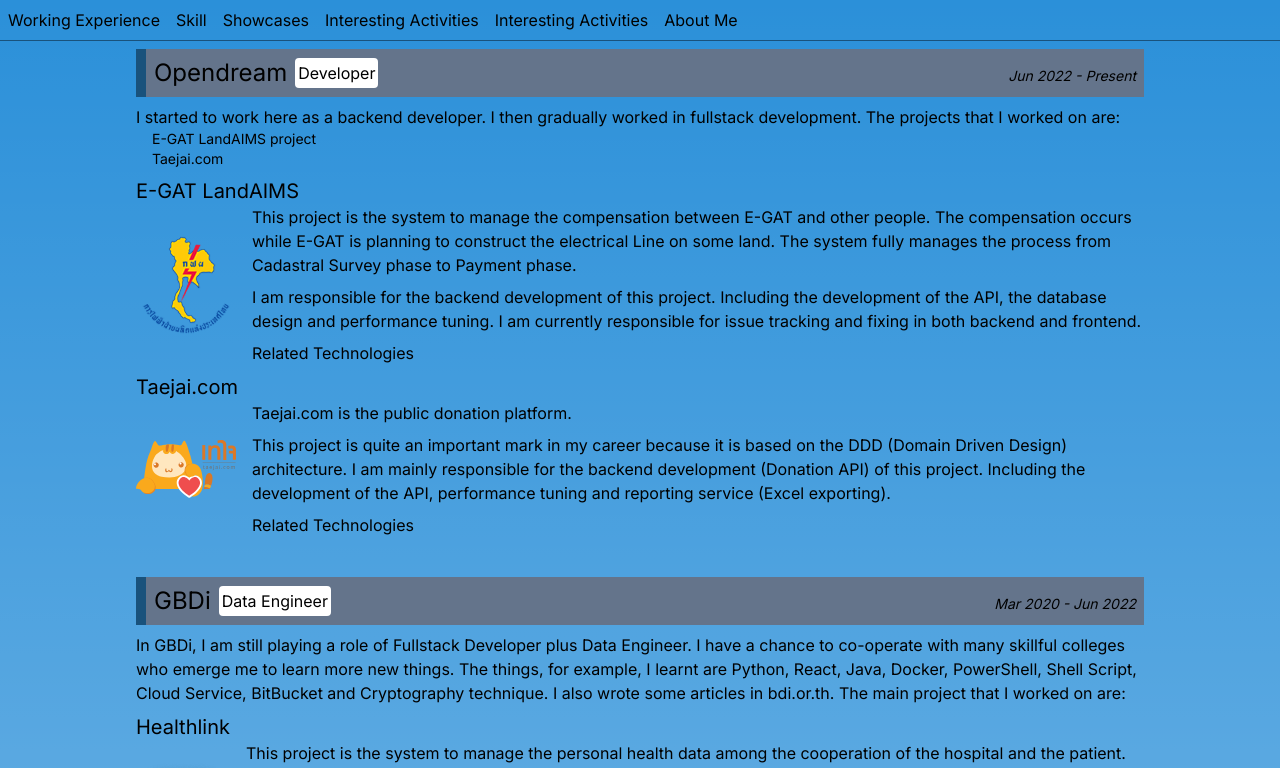
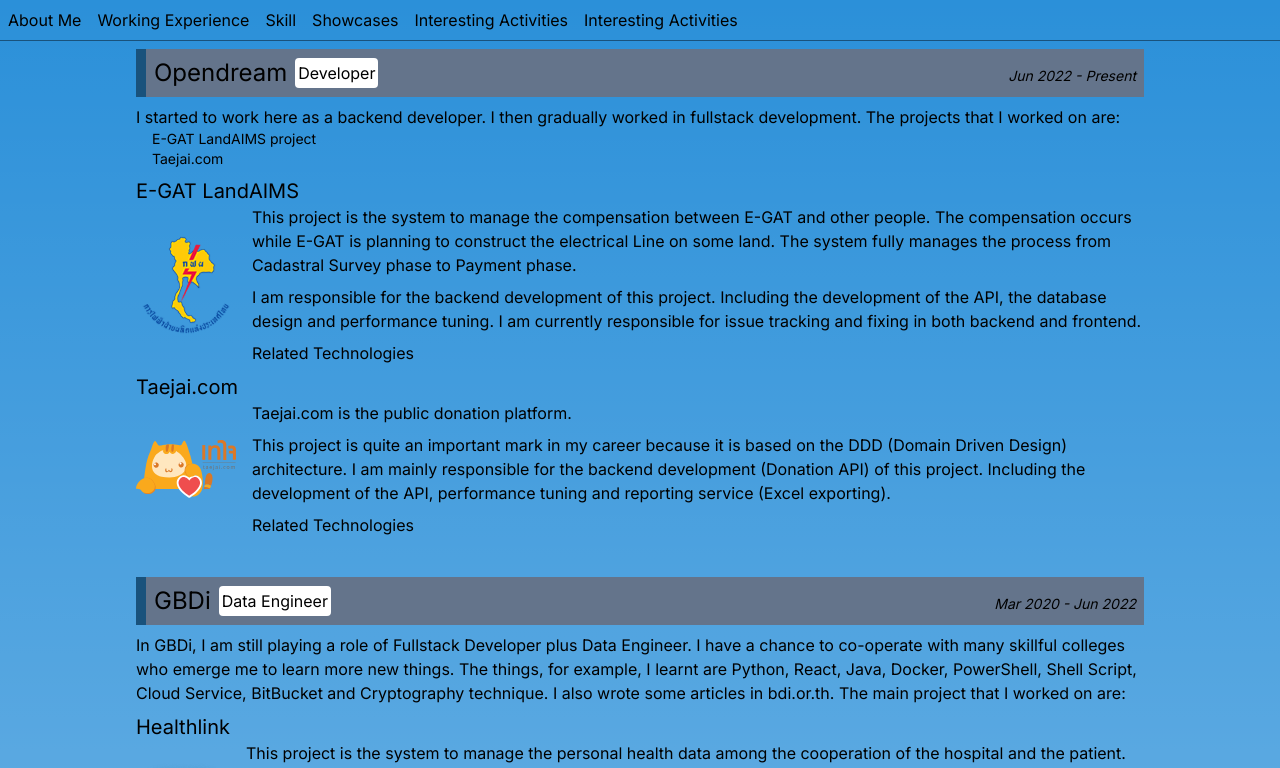
Before and after one commit to pranithan-kang/pranithan-kang.github.io, a Next.js app: page / in a window 1280 px wide. Shown: the top 768 px of the page. Built offline with nearby package versions, Linux system fonts and the light colour scheme.

Commit message:
move about me to be the first item of menu

```diff
--- a/src/components/menu.tsx
+++ b/src/components/menu.tsx
@@ -2,6 +2,9 @@
   return (
     <nav className="p-2 border-b-[1px] border-[#19527C]">
       <ul className="flex space-x-4">
+        <li>
+          <a href="/about">About Me</a>
+        </li>
         <li>
           <a href="/work-experience">Working Experience</a>
         </li>
@@ -17,9 +20,6 @@
         <li>
           <a href="/certificate">Interesting Activities</a>
         </li>
-        <li>
-          <a href="/about">About Me</a>
-        </li>
       </ul>
     </nav>
   );
```
